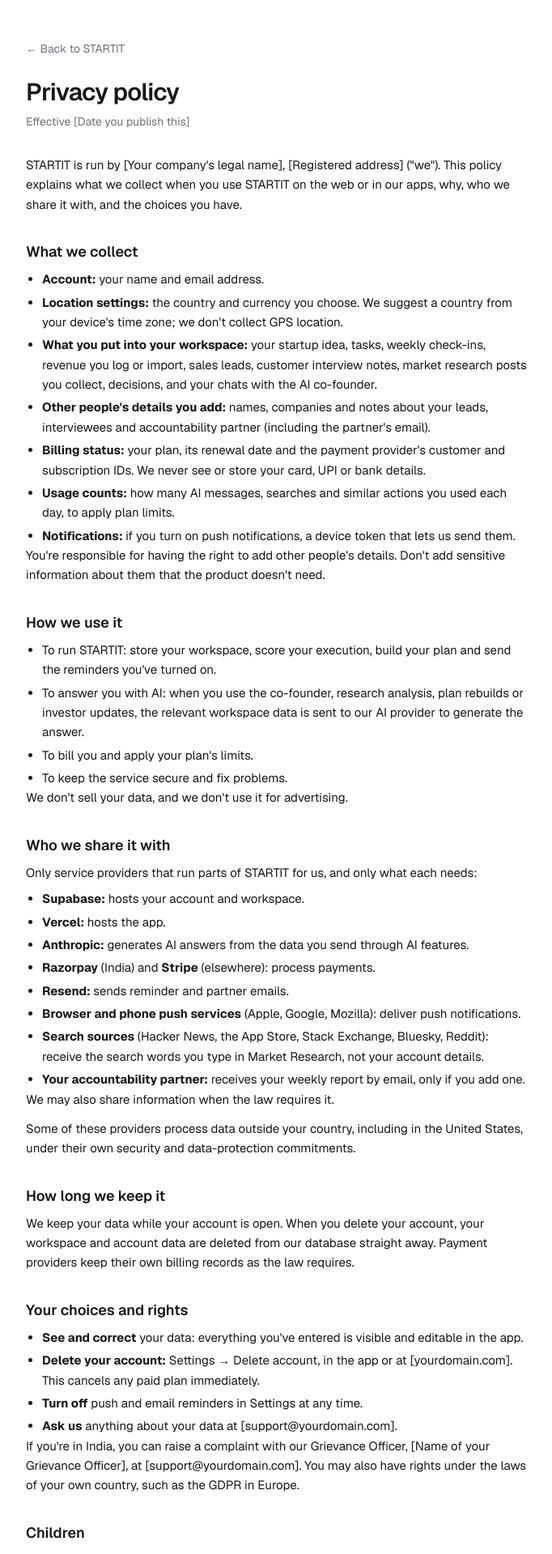
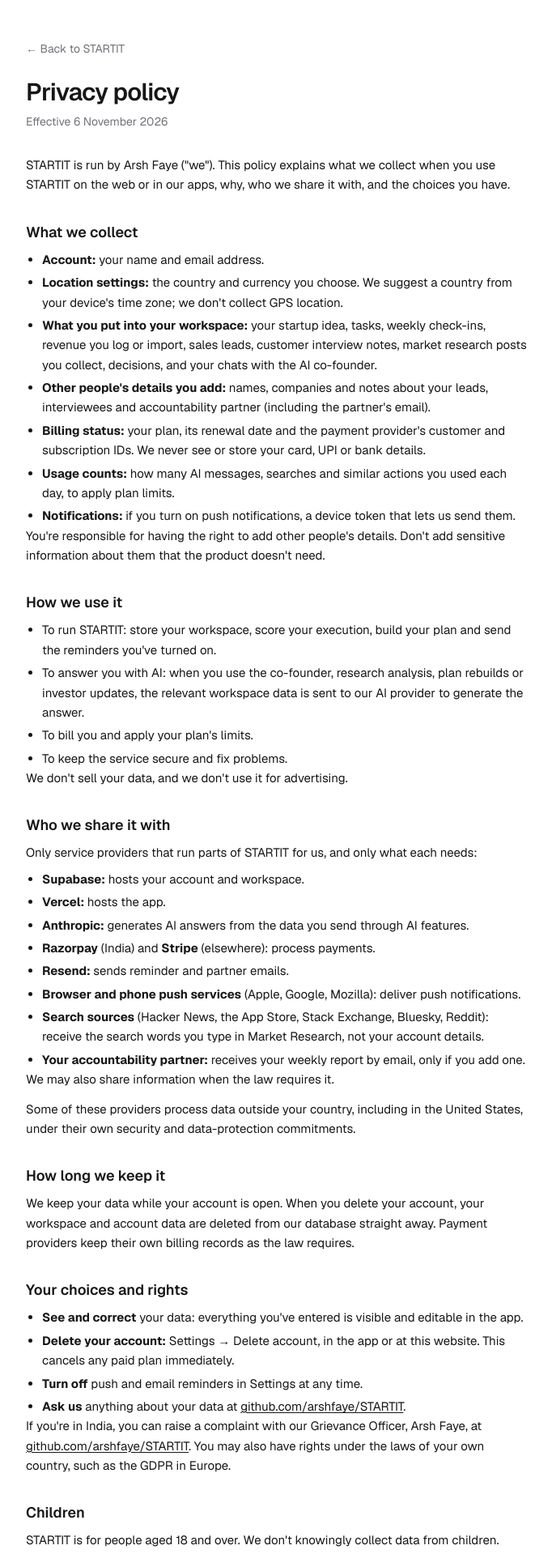
Before and after one commit to arshfaye/STARTIT, a Next.js app: page /privacy in a window 1280 px wide. Shown: the top 1919 px of the page at 81% size, without its empty margins (296-978 px from the left). Built offline with nearby package versions, Linux system fonts and the light colour scheme; no server answers.

Commit message:
Fill in privacy policy and terms for the public demo

```diff
--- a/app/privacy/page.tsx
+++ b/app/privacy/page.tsx
@@ -1,16 +1,15 @@
 import type { Metadata } from "next";
-import { LEGAL, LegalPage } from "@/components/legal/LegalPage";
+import { Contact, LEGAL, LegalPage } from "@/components/legal/LegalPage";
 
 export const metadata: Metadata = { title: "Privacy policy · STARTIT" };
 
-// DRAFT. Matches what the app actually does as of this version. Replace the bracketed values in
-// components/legal/LegalPage.tsx and have it reviewed by a lawyer before launch.
+// Matches what the app actually does as of this version. Have it reviewed by a lawyer before launching commercially.
 export default function Privacy() {
   return (
     <LegalPage title="Privacy policy">
       <section>
         <p>
-          STARTIT is run by {LEGAL.company}, {LEGAL.address} (&quot;we&quot;). This policy explains what we collect when you use STARTIT on the web or in our apps, why, who we share it
+          STARTIT is run by {LEGAL.company} (&quot;we&quot;). This policy explains what we collect when you use STARTIT on the web or in our apps, why, who we share it
           with, and the choices you have.
         </p>
       </section>
@@ -76,10 +75,10 @@ export default function Privacy() {
           <li><b>See and correct</b> your data: everything you&apos;ve entered is visible and editable in the app.</li>
           <li><b>Delete your account:</b> Settings → Delete account, in the app or at {LEGAL.site}. This cancels any paid plan immediately.</li>
           <li><b>Turn off</b> push and email reminders in Settings at any time.</li>
-          <li><b>Ask us</b> anything about your data at {LEGAL.email}.</li>
+          <li><b>Ask us</b> anything about your data at <Contact />.</li>
         </ul>
         <p>
-          If you&apos;re in India, you can raise a complaint with our Grievance Officer, {LEGAL.grievanceOfficer}, at {LEGAL.email}. You may also have rights under the laws of your own country,
+          If you&apos;re in India, you can raise a complaint with our Grievance Officer, {LEGAL.grievanceOfficer}, at <Contact />. You may also have rights under the laws of your own country,
           such as the GDPR in Europe.
         </p>
       </section>
--- a/app/terms/page.tsx
+++ b/app/terms/page.tsx
@@ -1,11 +1,10 @@
 import type { Metadata } from "next";
-import { LEGAL, LegalPage } from "@/components/legal/LegalPage";
+import { Contact, LEGAL, LegalPage } from "@/components/legal/LegalPage";
 import { TIERS } from "@/lib/plans";
 
 export const metadata: Metadata = { title: "Terms of service · STARTIT" };
 
-// DRAFT. Replace the bracketed values in components/legal/LegalPage.tsx and have a lawyer review
-// before launch, especially the liability and governing-law sections.
+// Have a lawyer review before launching commercially, especially the liability and governing-law sections.
 export default function Terms() {
   const paid = TIERS.filter((t) => t.price.INR > 0);
   return (
@@ -72,7 +71,7 @@ export default function Terms() {
       <section>
         <h2>Law and contact</h2>
         <p>
-          These terms are governed by the laws of [your country / state], and disputes go to the courts of [city], unless the law where you live gives you other rights. Questions: {LEGAL.email}.
+          These terms are governed by the laws of India, and disputes go to the courts of India, unless the law where you live gives you other rights. Questions: <Contact />.
         </p>
       </section>
     </LegalPage>
--- a/components/legal/LegalPage.tsx
+++ b/components/legal/LegalPage.tsx
@@ -2,16 +2,28 @@ import type { ReactNode } from "react";
 
 /**
  * Shared layout for /privacy and /terms.
- * Fill in everything in LEGAL below before launch, and have a lawyer review both pages.
+ * Before launching commercially: replace the contact with a support email, add a business address,
+ * and have a lawyer review both pages.
  */
 export const LEGAL = {
-  company: "[Your company's legal name]",
-  address: "[Registered address]",
-  email: "[support@yourdomain.com]",
-  grievanceOfficer: "[Name of your Grievance Officer]",
-  effective: "[Date you publish this]",
-  site: "[yourdomain.com]",
+  company: "Arsh Faye",
+  contact: "github.com/arshfaye/STARTIT",
+  contactUrl: "https://github.com/arshfaye/STARTIT/issues",
+  grievanceOfficer: "Arsh Faye",
+  effective: "6 November 2026",
+  site: "this website",
 };
+
+/** True when this deployment has no accounts database: everything stays in the visitor's browser. */
+export const isDemo = () => !process.env.NEXT_PUBLIC_SUPABASE_URL;
+
+export function Contact() {
+  return (
+    <a href={LEGAL.contactUrl} className="underline underline-offset-2">
+      {LEGAL.contact}
+    </a>
+  );
+}
 
 export function LegalPage({ title, children }: { title: string; children: ReactNode }) {
   return (
@@ -21,6 +33,12 @@ export function LegalPage({ title, children }: { title: string; children: ReactN
       </a>
       <h1 className="mt-6 text-3xl font-semibold tracking-tight">{title}</h1>
       <p className="mt-2 text-sm text-muted">Effective {LEGAL.effective}</p>
+      {isDemo() && (
+        <p className="mt-6 rounded-lg border border-line bg-abyss p-4 text-sm leading-relaxed">
+          <b>This site is a demo.</b> Your account and everything you enter stay in your own browser and are never sent to our servers. AI features are switched off and no payments are
+          taken. The policy below describes the full version of STARTIT.
+        </p>
+      )}
       <div className="mt-8 space-y-8 text-[15px] leading-relaxed [&_h2]:mb-2 [&_h2]:text-lg [&_h2]:font-semibold [&_li]:ml-5 [&_li]:list-disc [&_p+p]:mt-3 [&_ul]:mt-2 [&_ul]:space-y-1">
         {children}
       </div>
```
